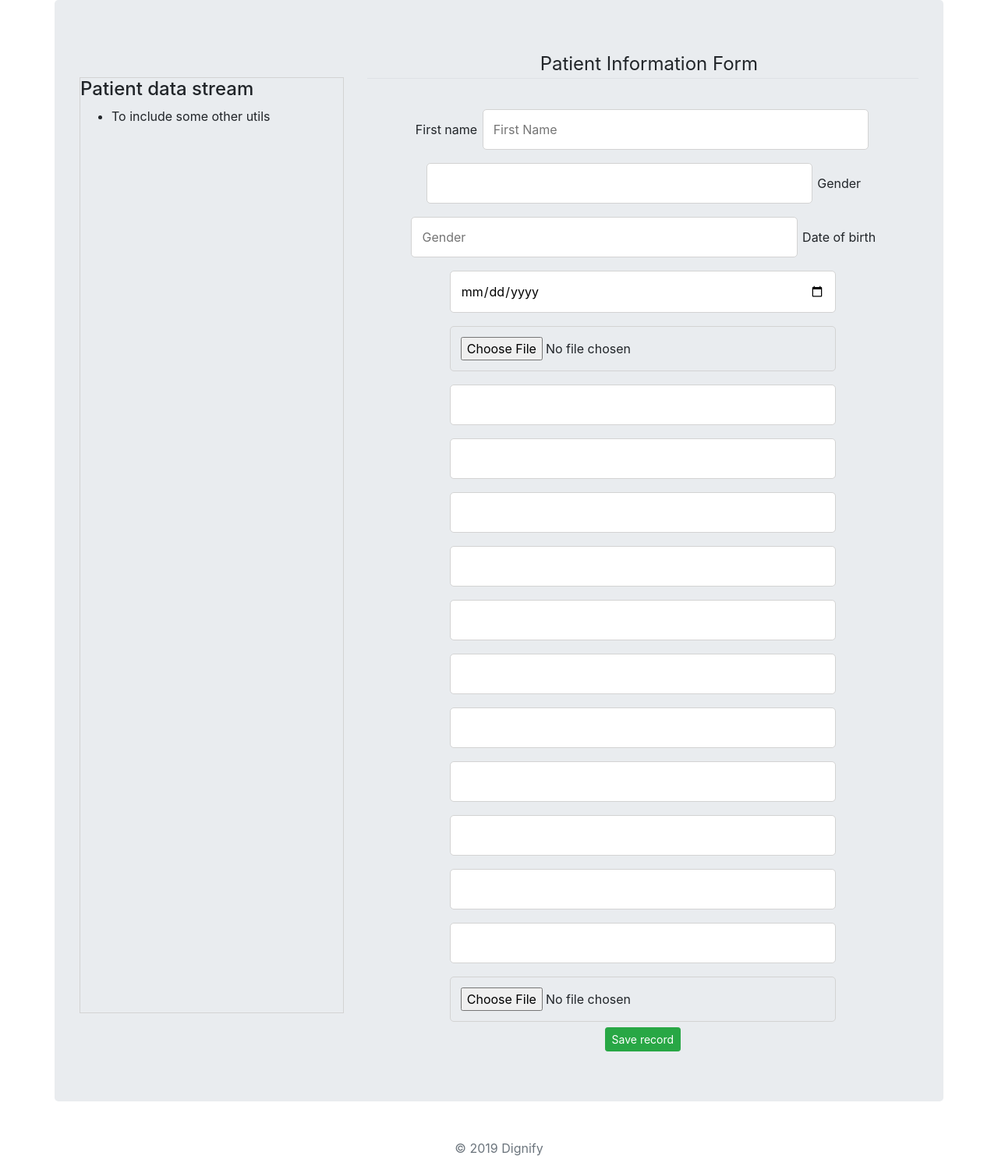
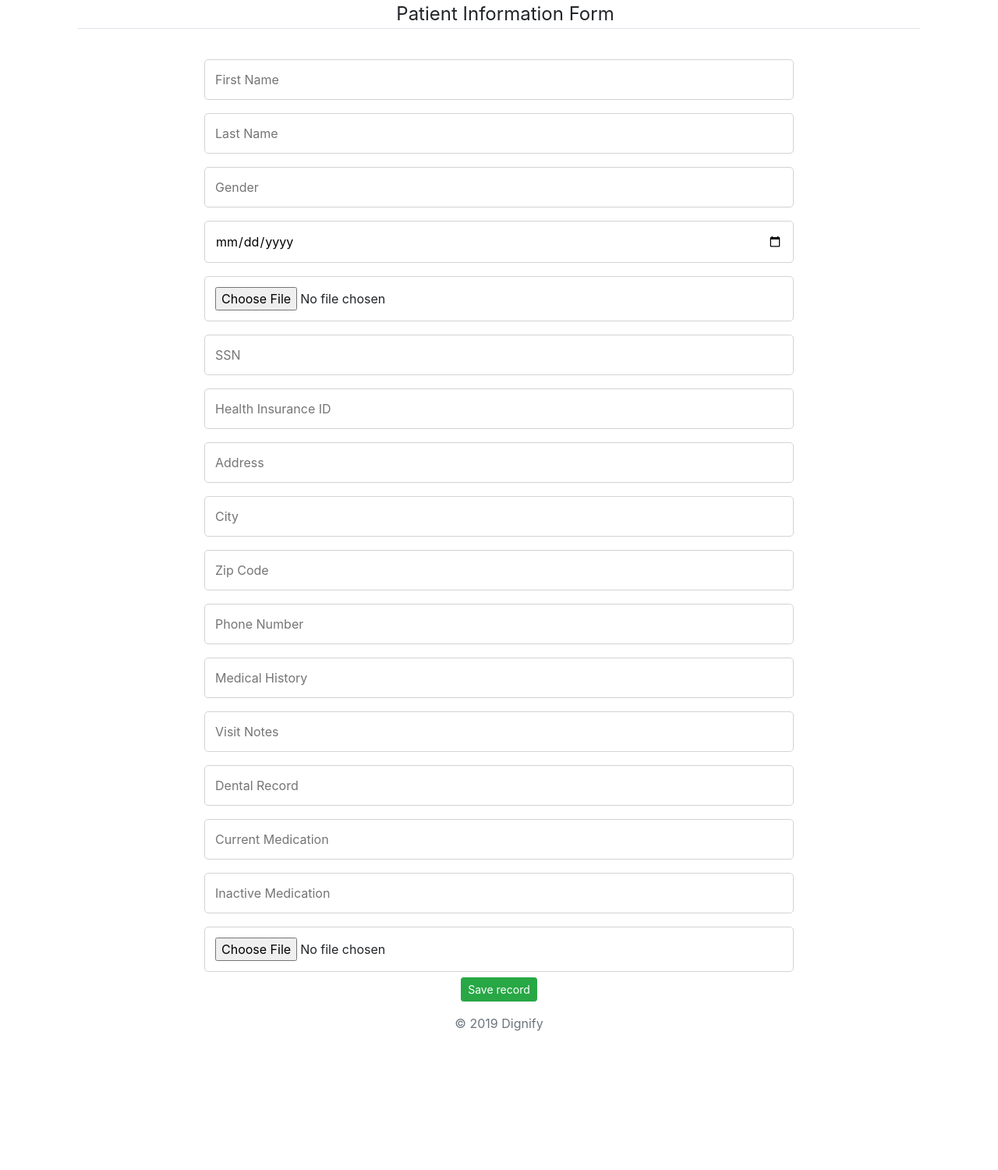
Before and after one commit to Abimzy/Dignify, a Python web app: template templates/patient_form.html in a window 1280 px wide. Shown: the part 70-1570 px from the top of the page at 78% size. After the commit the page ends 1392 px from the top, so only its background shows below. Run offline with Jinja, Linux system fonts and the light colour scheme; the template is opened without the code that fills it: most values are stand-ins (such as "Sample title", 1, 10 or a date in 2020); form fields are guessed from the names that the template uses; some libraries are stand-ins or nearby versions.

Commit message:
Add placeholders to fields and update styling

```diff
--- a/templates/patient_form.html
+++ b/templates/patient_form.html
@@ -3,42 +3,32 @@
 {% from 'macros.html' import render_field %}
 
 {% block content %}
-<div class="container jumbotron">
-    <div class="row">
-        <div class="col-4">
-            <aside>
-                <h4>Patient data stream</h4>
-                <ul>
-                    <li>
-                  <p>To include some other utils</p>
-                    </li>
-                </ul>
-            </aside>
-        </div>
-        <div class="col-8">
+<div class="container ">
+
+        <div class="col-12">
             <form method="POST" action="" class="form">
                 <legend class="border-bottom mb-4 pl-3">Patient Information Form</legend>
                 {{ form.hidden_tag() }}
-                {{ form.first_name.label }}
+
                 {{ form.first_name (placeholder="First Name")}}
-                {{ form.last_name() }}
-                {{ form.gender.label }}
+                {{ form.last_name(placeholder="Last Name") }}
+
                 {{ form.gender(placeholder="Gender") }}
-                {{ form.date_of_birth.label }}
+
                 {{ form.date_of_birth(placeholder="Date of birth") }}
-                {{ form.picture_upload()}}
-                {{ form.ssn() }}
-                {{ form.health_insurance_id() }}
-                {{ form.address() }}
-                {{ form.city() }}
-                {{ form.zip_code() }}
-                {{ form.phone_number() }}
-                {{ form.medical_history() }}
-                {{ form.visit_notes() }}
-                {{ form.dental_record() }}
-                {{ form.current_medication() }}
-                {{ form.inactive_medication() }}
-                {{ form.file_upload() }}
+                {{ form.picture_upload(placeholder="Picture")}}
+                {{ form.ssn(placeholder="SSN") }}
+                {{ form.health_insurance_id(placeholder="Health Insurance ID") }}
+                {{ form.address(placeholder="Address") }}
+                {{ form.city(placeholder="City") }}
+                {{ form.zip_code(placeholder="Zip Code") }}
+                {{ form.phone_number(placeholder="Phone Number") }}
+                {{ form.medical_history(placeholder="Medical History") }}
+                {{ form.visit_notes(placeholder="Visit Notes") }}
+                {{ form.dental_record(placeholder="Dental Record") }}
+                {{ form.current_medication(placeholder="Current Medication") }}
+                {{ form.inactive_medication(placeholder="Inactive Medication") }}
+                {{ form.file_upload(placeholder="File Upload") }}
                 <div class="container">
                     <div class="row">
                         <div class="col-12">
```
